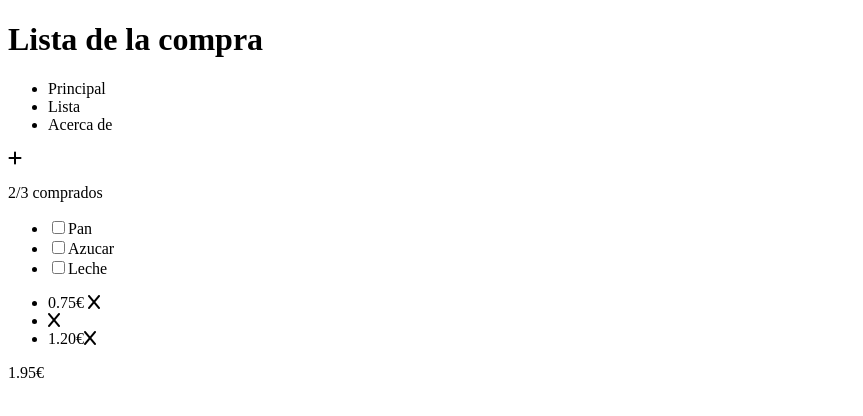
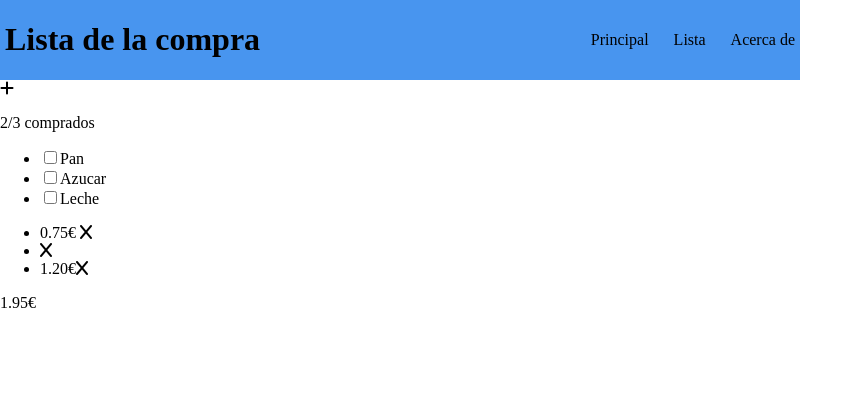
Before and after one commit to josepandreu45/202204-W1CH4-josep-andreu, a plain HTML site: page index.html in a window 1280 px wide. Shown: the whole page, without its empty margins (0-863 px from the left). Drawn offline with Linux system fonts and the light colour scheme.

Commit message:
creacion css y header hecho

```diff
--- a/index.html
+++ b/index.html
@@ -8,13 +8,14 @@
       src="https://kit.fontawesome.com/b847a30cd6.js"
       crossorigin="anonymous"
     ></script>
+    <link rel="stylesheet" href="style.css" />
     <title>Lista de la compra</title>
   </head>
   <body>
     <div class="container">
       <header>
         <h1>Lista de la compra</h1>
-        <ul>
+        <ul class="navegacion">
           <li>Principal</li>
           <li>Lista</li>
           <li>Acerca de</li>
--- /dev/null
+++ b/style.css
@@ -0,0 +1,32 @@
+* {
+  box-sizing: border-box;
+}
+body {
+  margin: 0;
+}
+.container {
+  width: 100vh;
+  height: 100vw;
+  margin: 0;
+}
+
+header {
+  display: flex;
+  flex-direction: row;
+  justify-content: space-between;
+  background-color: #4895ef;
+}
+
+header h1 {
+  margin-left: 5px;
+}
+
+.navegacion {
+  display: flex;
+  gap: 25px;
+  align-items: center;
+  margin-right: 5px;
+}
+.navegacion li {
+  list-style: none;
+}
```
